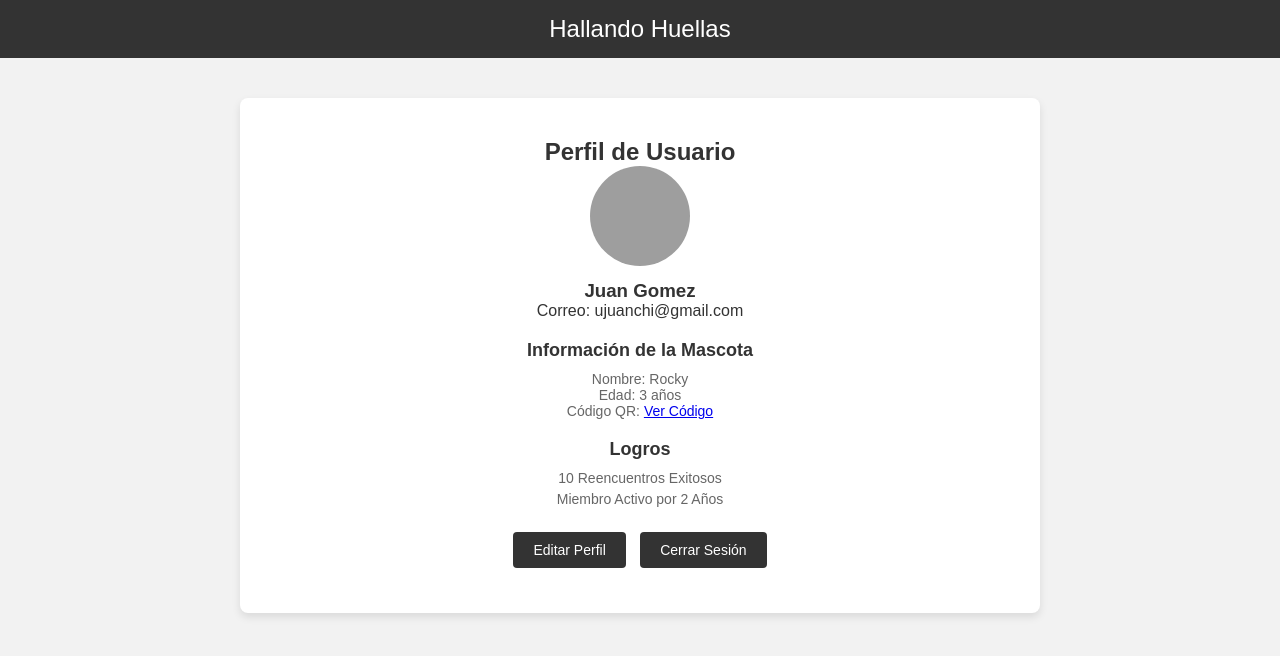
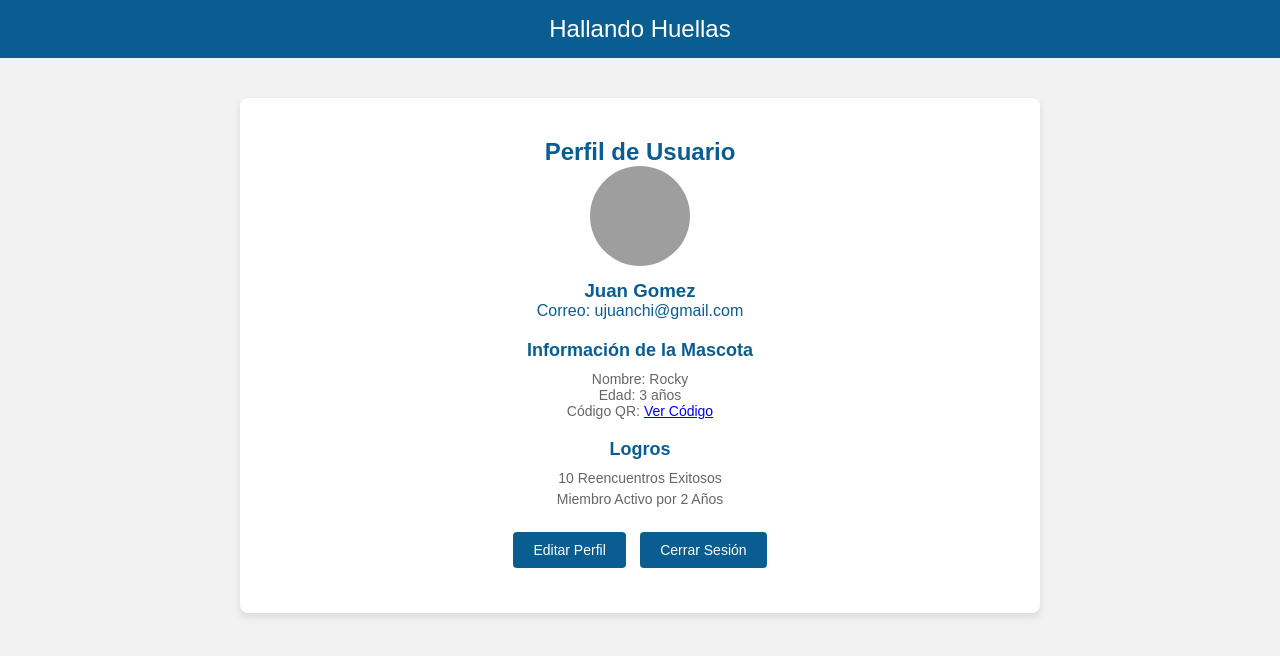
Before and after one commit to jorgelinaju/Hallando_huellas_base, a Flask app: template templates/auth/perfil.html in a window 1280 px wide. Shown: the top 656 px of the page. Run offline with Flask 3, Linux system fonts and the light colour scheme; the template is opened without the code that fills it, so the values that code supplies are empty; some libraries are stand-ins or nearby versions; grey boxes are pictures that could not be loaded.

Commit message:
Update styleperfil.css

```diff
--- a/static/css/styleperfil.css
+++ b/static/css/styleperfil.css
@@ -8,11 +8,11 @@
 
 body {
     background-color: #f2f2f2;
-    color: #333;
+    color: #0A5D91;
 }
 
 .header {
-    background-color: #333;
+    background-color: #0A5D91;
     color: #fff;
     padding: 15px;
     text-align: center;
@@ -27,7 +27,7 @@ body {
 .heading {
     text-align: center;
     margin-top: 20px;
-    color: #333;
+    color: #0A5D91;
 }
 
 .user-profile {
@@ -90,7 +90,7 @@ body {
     margin: 5px;
     font-size: 14px;
     color: #fff;
-    background-color: #333;
+    background-color: #0A5D91;
     text-decoration: none;
     border-radius: 4px;
     transition: background-color 0.3s;
```
